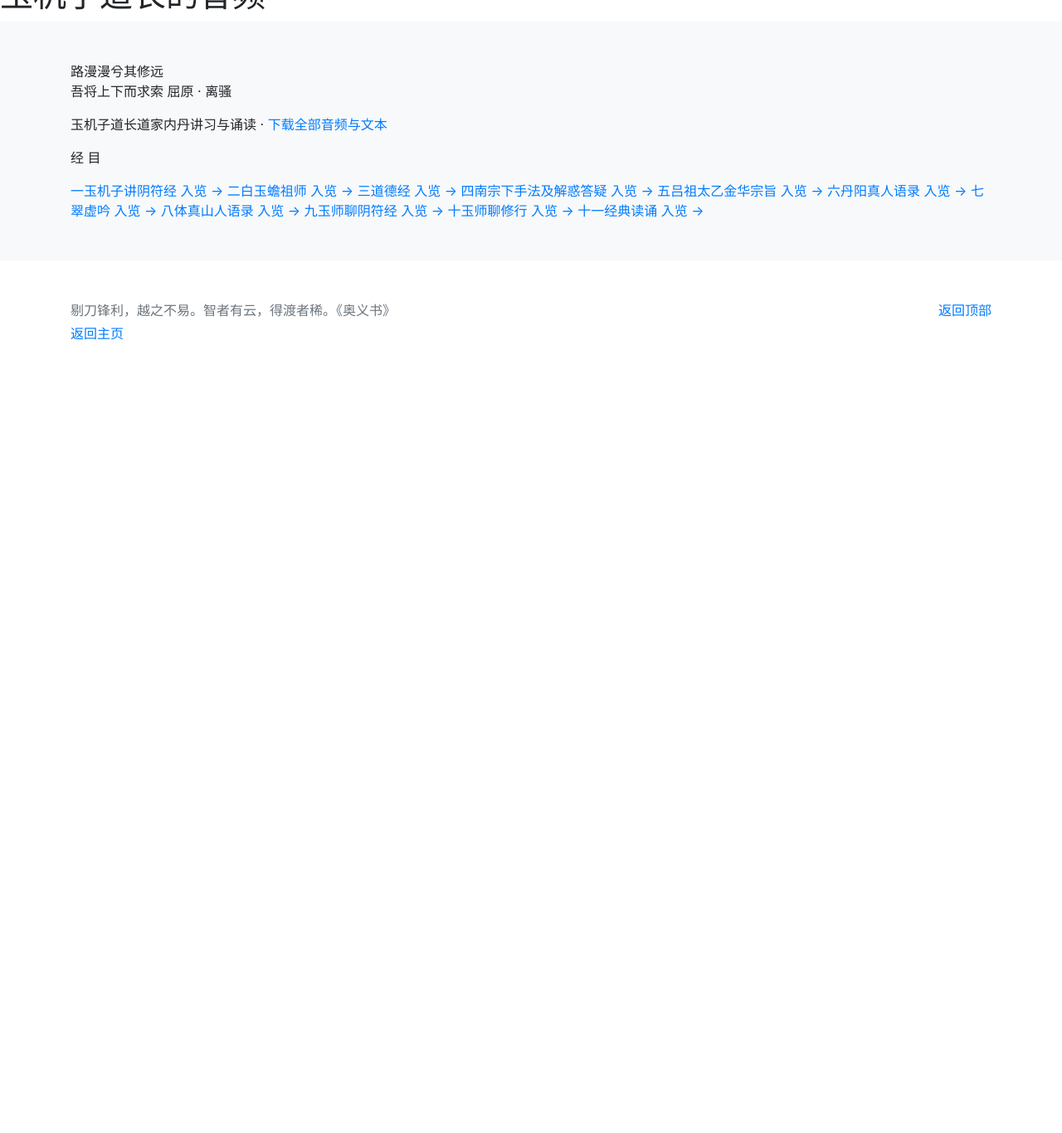
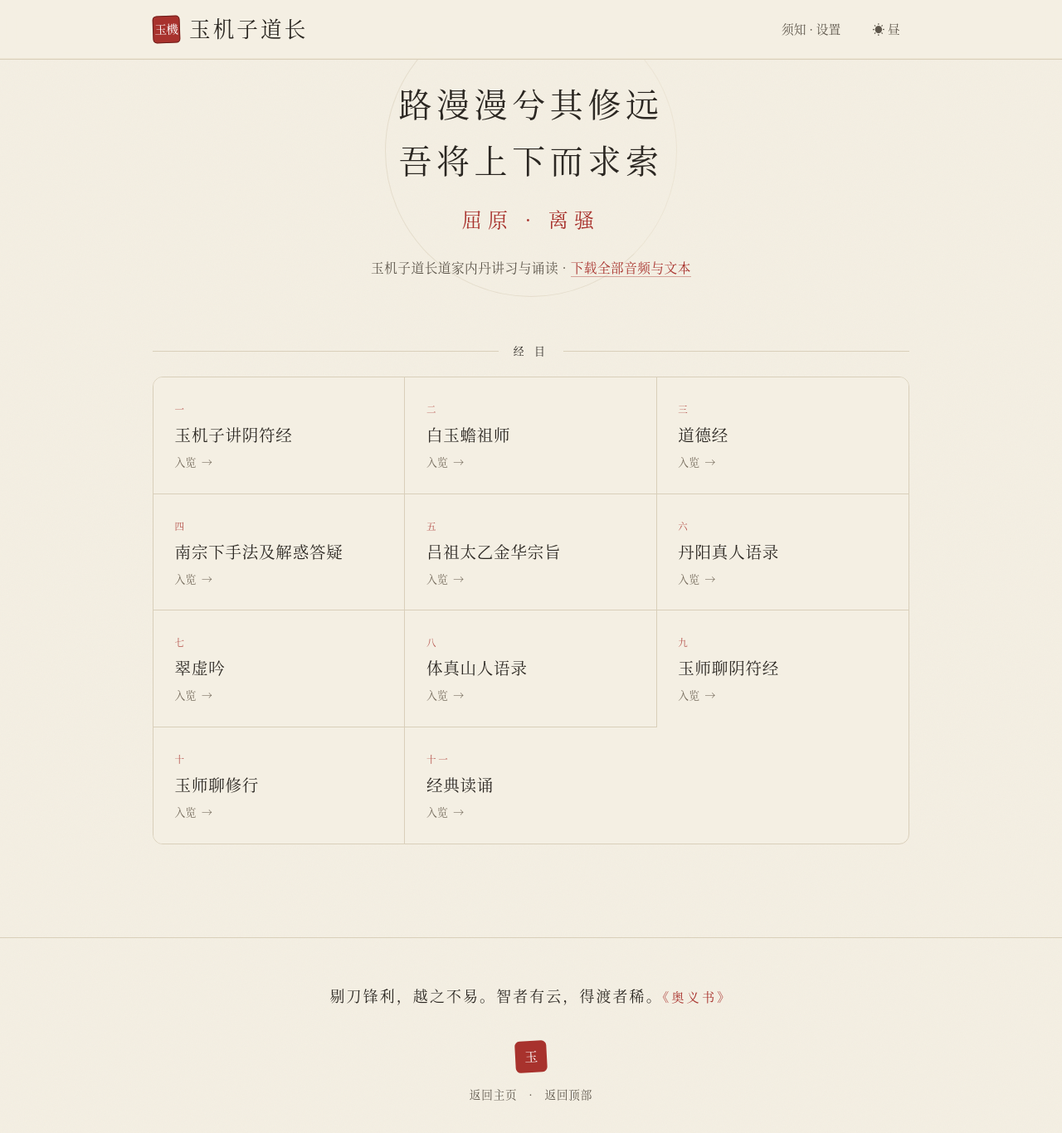
Before and after one commit to guci314/yujizi, a Jekyll site: the page built from index.html, in a window 1280 px wide and 1400 px high, scrolled down 86 px. Shown: the top 1366 px of the window at 83% size. Built offline with Jekyll 4.4.1, drawn with Linux system fonts in a browser that asks for light colours; before the commit the page ends 900 px from its top, so only the background shows below that.

Commit message:
deploy 水墨清静: 重写 default 布局(页眉/抽屉/夜读)

```diff
--- a/_layouts/default.html
+++ b/_layouts/default.html
@@ -1,113 +1,122 @@
 <!doctype html>
-<html lang="en">
+<html lang="zh-Hans" data-theme="light">
 
 <head>
     <meta charset="utf-8">
     <meta name="viewport" content="width=device-width, initial-scale=1, shrink-to-fit=no">
-    <meta name="description" content="">
-    <meta name="author" content="">
+    <meta name="description" content="玉机子道长道家内丹诵读 · 太乙金华宗旨、道德经、阴符经等经典讲解与音频">
+    <meta name="theme-color" content="#f4efe3">
     <link rel="icon" href="/favicon.ico">
+    <title>{{ page.title }} · 玉机子道长</title>
 
-    <title>{{page.title}}</title>
+    <!-- 尽早定主题,避免昼夜闪烁 -->
+    <script>
+        (function () {
+            try {
+                var t = localStorage.getItem('yjz-theme');
+                if (!t) t = matchMedia('(prefers-color-scheme: dark)').matches ? 'dark' : 'light';
+                document.documentElement.setAttribute('data-theme', t);
+            } catch (e) {}
+        })();
+    </script>
 
-    <!-- Bootstrap core CSS -->
     <link href="/css/bootstrap.min.css" rel="stylesheet">
-
-    <!-- Custom styles for this template -->
-    <link href="/album.css" rel="stylesheet">
+    <link href="/style.css" rel="stylesheet">
 </head>
 
 <body>
+    <div class="shell" id="top">
 
-    <header>
-        <div class="collapse bg-dark" id="navbarHeader">
-            <div class="container">
-                <div class="row">
-                    <div class="col-sm-8 col-md-7 py-4">
-                        <h4 class="text-white">声明</h4>
-                        <p class="text-muted">
-                            我不认识玉机子道长。本站的制作也未经玉师同意。请不要向我打听玉师的联系方式
+        <header class="masthead">
+            <div class="wrap">
+                <a href="/index.html" class="brand">
+                    <span class="seal">玉機</span>
+                    <span class="brand-name">玉机子道长</span>
+                </a>
+                <span class="spacer"></span>
+                <button class="nav-act" id="drawer-btn" aria-expanded="false" aria-controls="drawer">须知 · 设置</button>
+                <button class="nav-act theme-toggle" id="theme-btn" aria-label="切换昼夜">
+                    <span class="sun">☀ 昼</span><span class="moon">☾ 夜</span>
+                </button>
+            </div>
+
+            <div class="drawer" id="drawer">
+                <div class="wrap">
+                    <div class="drawer-grid">
+                        <div>
+                            <p class="drawer-h">须知</p>
+                            <p>我不认识玉机子道长。本站的制作也未经玉师同意。请不要向我打听玉师的联系方式。</p>
+                            <p>网页会记忆每个音频的播放位置，下次自动从该处继续。</p>
+                            <p style="margin-top:1rem">
+                                <button class="btn-ink" onclick="reset()">清除播放记忆</button>
+                                <button class="btn-ink" onclick="back30sec()">后退 30 秒</button>
                             </p>
                         </div>
-                    <div class="col-sm-4 offset-md-1 py-4">
-                        <h4 class="text-white">定时关闭</h4>
-                        <select id="myselect">
+                        <div>
+                            <p class="drawer-h">定时关闭</p>
+                            <label class="lbl" for="myselect">睡前定时停止播放</label>
+                            <select id="myselect" class="field">
                                 <option value="-1">不开启</option>
-                            <option value="300000">5分钟</option>
-                            <option value="600000">10分钟</option>
-                            <option value="1800000">30分钟</option>
+                                <option value="300000">5 分钟</option>
+                                <option value="600000">10 分钟</option>
+                                <option value="1800000">30 分钟</option>
                                 <option value="3600000">一小时</option>
                                 <option value="7200000">两小时</option>
                             </select>
-                        <p></p>
-                        <div>
-                            <h4 class="text-white">剩余时间</h4>
-                            <p class="text-muted" id="remainTime"></p>
+                            <p class="remain" style="margin-top:.9rem">剩余 <span id="remainTime">—</span></p>
                         </div>
                     </div>
-
-                    <div class="col-sm-8 col-md-7 py-4">
-                        <button onclick="reset()">复位</button>
-                        <p class="text-muted">
-                            网页会记忆每个音频播放位置，下次从该位置继续播放.点击复位按钮清除这些记忆
-                        </p>
-                    </div>
-
-                    <div class="col-sm-8 col-md-7 py-4">
-                        <button onclick="back30sec()">后退30秒</button>
-
-                    </div>
-
-                </div>
-            </div>
-        </div>
-        <div class="navbar navbar-dark bg-dark box-shadow">
-            <div class="container d-flex justify-content-between">
-                <a href="/index.html" class="navbar-brand d-flex align-items-center">
-                    <svg xmlns="http://www.w3.org/2000/svg" width="20" height="20" viewBox="0 0 24 24" fill="none"
-                        stroke="currentColor" stroke-width="2" stroke-linecap="round" stroke-linejoin="round"
-                        class="mr-2">
-                        <path d="M23 19a2 2 0 0 1-2 2H3a2 2 0 0 1-2-2V8a2 2 0 0 1 2-2h4l2-3h6l2 3h4a2 2 0 0 1 2 2z">
-                        </path>
-                        <circle cx="12" cy="13" r="4"></circle>
-                    </svg>
-                    <strong>玉机子道长</strong>
-                </a>
-                <button class="navbar-toggler" type="button" data-toggle="collapse" data-target="#navbarHeader"
-                    aria-controls="navbarHeader" aria-expanded="false" aria-label="Toggle navigation">
-                    <span class="navbar-toggler-icon"></span>
-                </button>
                 </div>
             </div>
         </header>
 
         <main role="main">
-        <h1>{{page.title}}</h1>
-        <div class="album py-5 bg-light">
-            <div class="container" >
-            <div class="wrap-text">
-                {{ content}}
+            <div class="wrap">
+                {% unless page.hide_title %}
+                <div class="page-head">
+                    <p class="kicker">玉机子道长 · 讲习</p>
+                    <h1>{{ page.title }}</h1>
                 </div>
+                {% endunless %}
+                <div class="reader">
+                    {{ content }}
                 </div>
             </div>
         </main>
 
-    <footer class="text-muted">
-        <div class="container">
-            <p class="float-right">
-                <a href="#">返回顶部</a>
-            </p>
-            <p>剔刀锋利，越之不易。智者有云，得渡者稀。《奥义书》</p>
-            <p><a href="index.html">返回主页</a> </p>
+        <footer class="colophon">
+            <div class="wrap">
+                <p class="verse">剔刀锋利，越之不易。智者有云，得渡者稀。<span class="src">《奥义书》</span></p>
+                <span class="foot-seal">玉</span>
+                <p class="links"><a href="/index.html">返回主页</a> · <a href="#top">返回顶部</a></p>
             </div>
         </footer>
+    </div>
+
+    <a href="#top" class="totop" id="totop" aria-label="返回顶部">↑</a>
 
     <script src="/js/jquery-3.2.1.slim.min.js"></script>
-    <!-- <script src="/js/js.cookie.js"></script> -->
     <script src="/js/yujizi.js"></script>
-    <script src="/js/vendor/popper.min.js"></script>
-    <script src="/js/bootstrap.min.js"></script>
-    <script src="/js/vendor/holder.min.js"></script>
+    <script>
+        (function () {
+            var html = document.documentElement;
+            var tb = document.getElementById('theme-btn');
+            if (tb) tb.addEventListener('click', function () {
+                var n = html.getAttribute('data-theme') === 'dark' ? 'light' : 'dark';
+                html.setAttribute('data-theme', n);
+                try { localStorage.setItem('yjz-theme', n); } catch (e) {}
+                var m = document.querySelector('meta[name=theme-color]');
+                if (m) m.setAttribute('content', n === 'dark' ? '#15171b' : '#f4efe3');
+            });
+            var db = document.getElementById('drawer-btn'), d = document.getElementById('drawer');
+            if (db) db.addEventListener('click', function () {
+                var open = d.classList.toggle('open');
+                db.setAttribute('aria-expanded', open);
+            });
+            var tt = document.getElementById('totop');
+            if (tt) addEventListener('scroll', function () { tt.classList.toggle('show', scrollY > 500); }, { passive: true });
+        })();
+    </script>
 </body>
 
 </html>
```
Lines whose indentation alone changed are shown as unchanged.
